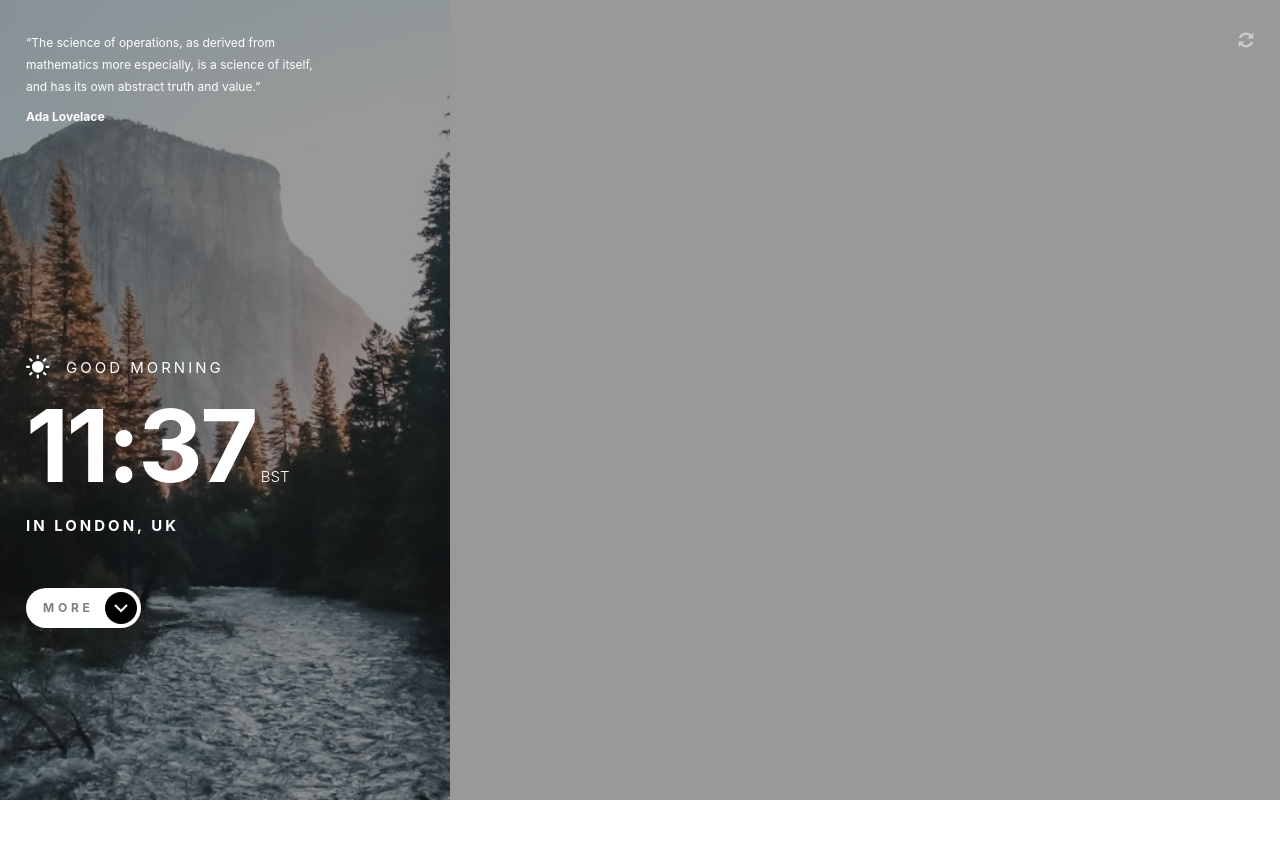
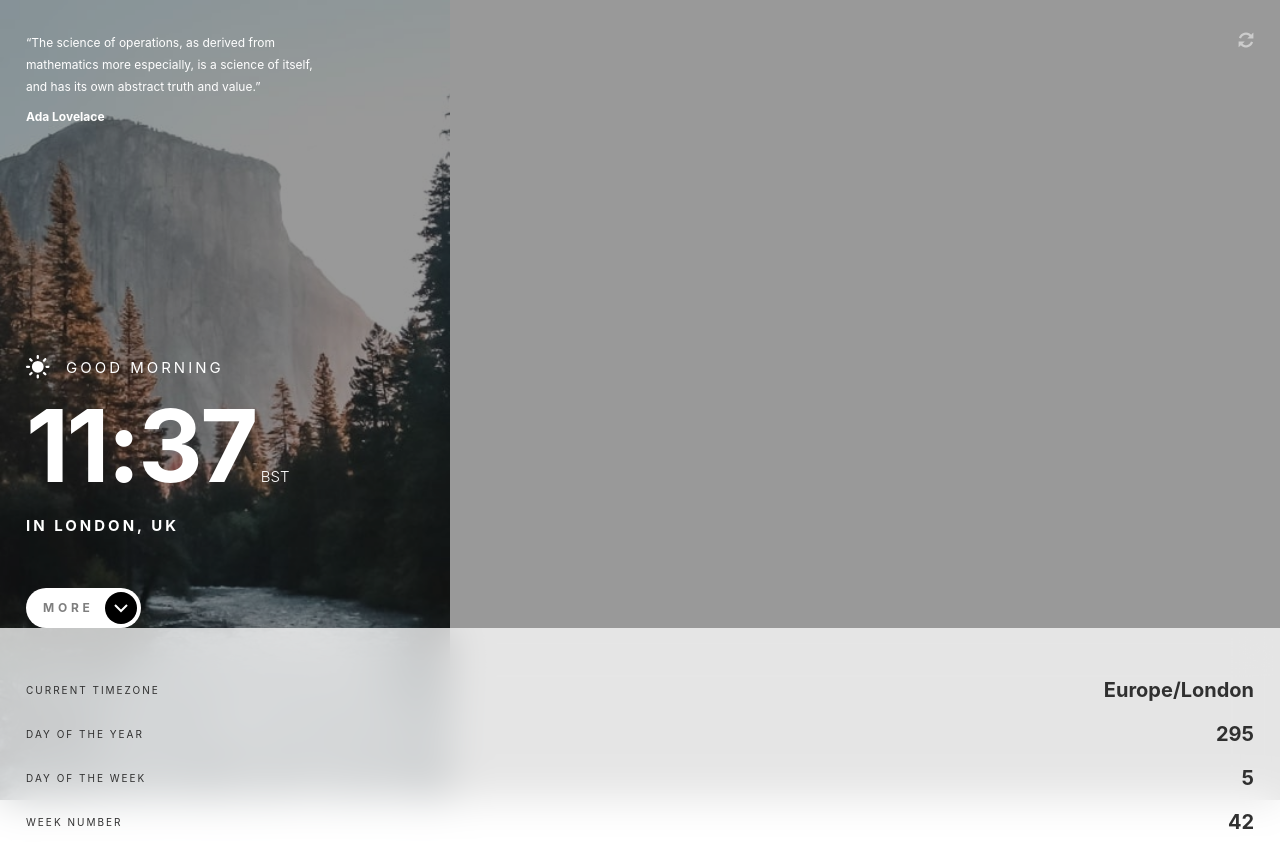
Before and after one commit to roodhouse/frontend-mentor-clock, a React (Create React App) app: page / in a window 1280 px wide. Shown: the top 868 px of the page. Before the commit the page ends 800 px from the top, so only its background shows below. Built offline with nearby package versions, Linux system fonts and the light colour scheme.

Commit message:
light mode mb done

```diff
--- a/src/App.js
+++ b/src/App.js
@@ -2,25 +2,29 @@ import './App.css';
 import Top from './components/Top'
 import Copy from './components/Copy'
 import Button from './components/Button'
+import Popup from './components/Popup'
 
-// setup popup as final component
+// create dark mode for all components
+// hook up button
 
 function App() {
   return (
     <div className="App h-screen" id='app'>
      <div id='mainWrapper' className='h-full bg-[url("../src/assets/mobile/bg-image-daytime.jpg")] bg-no-repeat bg-contain'>
-      <div id='mainContainer' className='h-full pt-8 px-[26px] pb-10 bg-black bg-opacity-40'>
-        <div id='topWrapper'>
+      <div id='mainContainer' className='h-full pt-8 pb-10 bg-black bg-opacity-40'>
+        <div id='topWrapper' className='px-[26px]'>
           <Top />
         </div>
-        <div id='copyWrapper' className='mt-[227px] mb-12'>
+        <div id='copyWrapper' className='mt-[227px] mb-12 px-[26px]'>
           <Copy />
         </div>
-        <div id='buttonWrapper'>
+        <div id='buttonWrapper' className='px-[26px]'>
           <Button />
         </div>
+        <div id='popupWrapper'>
+          <Popup />
+        </div>
       </div>
-
      </div>
     </div>
   );
--- /dev/null
+++ b/src/components/Popup.jsx
@@ -0,0 +1,44 @@
+import React from 'react'
+
+function Popup() {
+  return (
+    <>
+        <div id="popupContainer" className='bg-gray backdrop-blur-[20px] px-[26px] py-12'>
+            <div id="timezoneContainer" className='flex justify-between mb-4'>
+                <div id='zoneLabel' className='text-dark text-[10px] font-normal leading-7 tracking-[2px] uppercase'>
+                    <p>CURRENT TIMEZONE</p>
+                </div>
+                <div id="place" className='text-dark text-xl font-bold text-right'>
+                    <p>Europe/London</p>
+                </div>
+            </div>
+            <div id="yearContainer" className='flex justify-between mb-4'>
+                <div id="yearLabel" className='text-dark text-[10px] font-normal leading-7 tracking-[2px] uppercase'>
+                    <p>Day of the year</p>
+                </div>
+                <div id="yearDay" className='text-dark text-xl font-bold text-right'>
+                    <p>295</p>
+                </div>
+            </div>
+            <div id="weekContainer" className='flex justify-between mb-4'>
+                <div id="weekLabel" className='text-dark text-[10px] font-normal leading-7 tracking-[2px] uppercase'>
+                    <p>Day of the week</p>
+                </div>
+                <div id="weekDay" className='text-dark text-xl font-bold text-right'>
+                    <p>5</p>
+                </div>
+            </div>
+            <div id="weekNumberContainer" className='flex justify-between'>
+                <div id="weekNumberLabel" className='text-dark text-[10px] font-normal leading-7 tracking-[2px] uppercase'>
+                    <p>Week number</p>
+                </div>
+                <div id="weekNumber" className='text-dark text-xl font-bold text-right'>
+                    <p>42</p>
+                </div>
+            </div>
+        </div>
+    </>
+  )
+}
+
+export default Popup
--- a/tailwind.config.js
+++ b/tailwind.config.js
@@ -8,7 +8,9 @@ module.exports = {
     colors: {
       white: '#FFFFFF',
       black: '#000000',
-      dark: '#303030'
+      dark: '#303030',
+      gray: 'rgba(255,255,255,0.75)'
+
     }
   },
   plugins: [],
```
